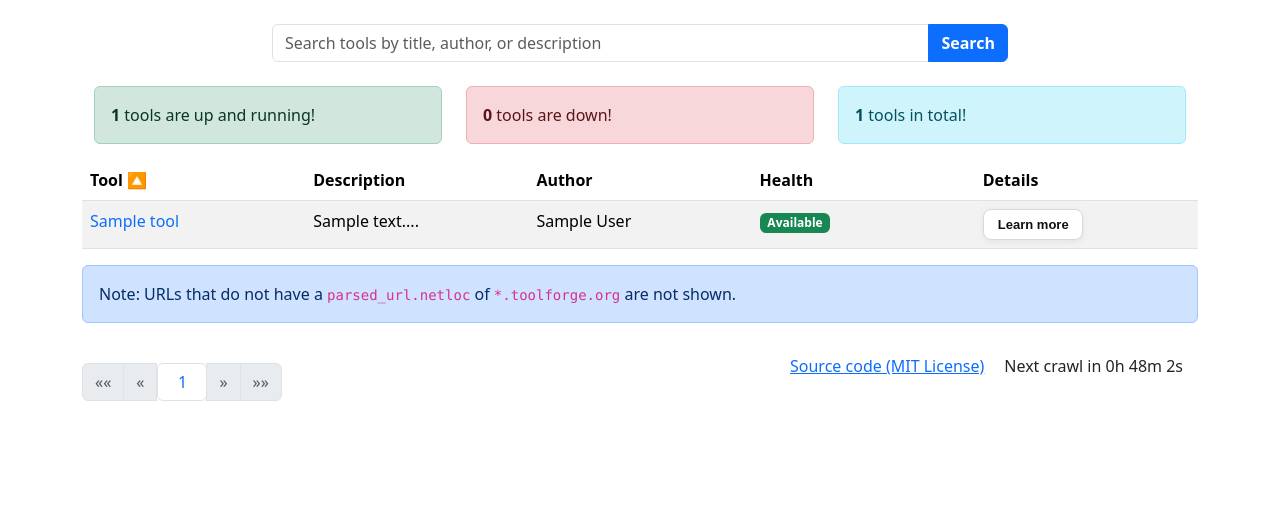
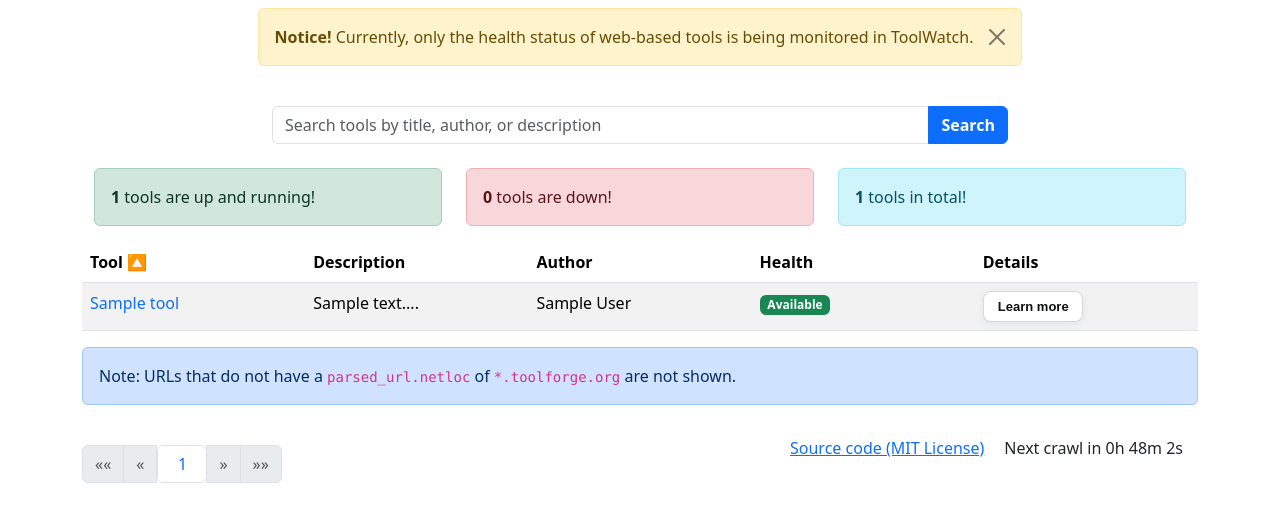
Before and after one commit to gopavasanth/ToolWatch, a Flask app: page / in a window 1280 px wide. Shown: the part 56-569 px from the top of the page. Run offline with Flask 3, Linux system fonts and the light colour scheme; tables that the repository leaves empty hold one stand-in row (values such as "Sample post"); some libraries are stand-ins or nearby versions.

Commit message:
Updated note and added sortings on table headers

```diff
--- a/templates/index.html
+++ b/templates/index.html
@@ -85,6 +85,15 @@
         </div>
       </div>
     </nav>
+
+    <!-- Warning Alert -->
+    <div class="d-flex justify-content-center mt-2">
+      <div class="alert alert-warning alert-dismissible fade show" role="alert">
+        <strong>Notice!</strong> Currently, only the health status of web-based tools is being monitored in ToolWatch.
+        <button type="button" class="btn-close" data-bs-dismiss="alert" aria-label="Close"></button>
+      </div>
+    </div>
+
     <div class="container mt-4">
       <div class="row justify-content-center">
         <div class="col-md-8">
@@ -139,10 +148,41 @@
                 {% endif %}
               </a>
             </th>
-            <th>Description</th>
-            <th>Author</th>
-            <th data-toggle="tooltip" data-placement="top" title="Whether the tool is available or not">
-              Health
+            <th>
+              <a href="{{ url_for('index', sort_by='description', order='asc' if order == 'desc' else 'desc') }}" style="text-decoration: none; color: inherit;">
+                Description
+                {% if sort_by == 'description' %}
+                  {% if order == 'asc' %}
+                    🔼
+                  {% else %}
+                    🔽
+                  {% endif %}
+                {% endif %}
+              </a>
+            </th>
+            <th>
+              <a href="{{ url_for('index', sort_by='author', order='asc' if order == 'desc' else 'desc') }}" style="text-decoration: none; color: inherit;">
+                Author
+                {% if sort_by == 'author' %}
+                  {% if order == 'asc' %}
+                    🔼
+                  {% else %}
+                    🔽
+                  {% endif %}
+                {% endif %}
+              </a>
+            </th>
+            <th>
+              <a href="{{ url_for('index', sort_by='health_status', order='asc' if order == 'desc' else 'desc') }}" style="text-decoration: none; color: inherit;" data-toggle="tooltip" data-placement="top" title="Whether the tool is available or not">
+                Health
+                {% if sort_by == 'health_status' %}
+                  {% if order == 'asc' %}
+                    🔼
+                  {% else %}
+                    🔽
+                  {% endif %}
+                {% endif %}
+              </a>
             </th>
             <th>Details</th>
           </tr>
@@ -154,13 +194,11 @@
               <a
                 href="{{ tool.url }}"
                 target="_blank"
-                style="word-wrap: break-word;
-                text-decoration: none;"
+                style="word-wrap: break-word; text-decoration: none;"
               >
                 {{ tool.title }}
               </a>
             </td>
-
             <td
               data-toggle="tooltip"
               data-placement="top"
@@ -213,6 +251,8 @@
           {% endfor %}
         </tbody>
       </table>
+
+
       <div class="alert alert-primary" role="alert">
         Note: URLs that do not have a <code>parsed_url.netloc</code> of
         <code>*.toolforge.org</code> are not shown.
```
